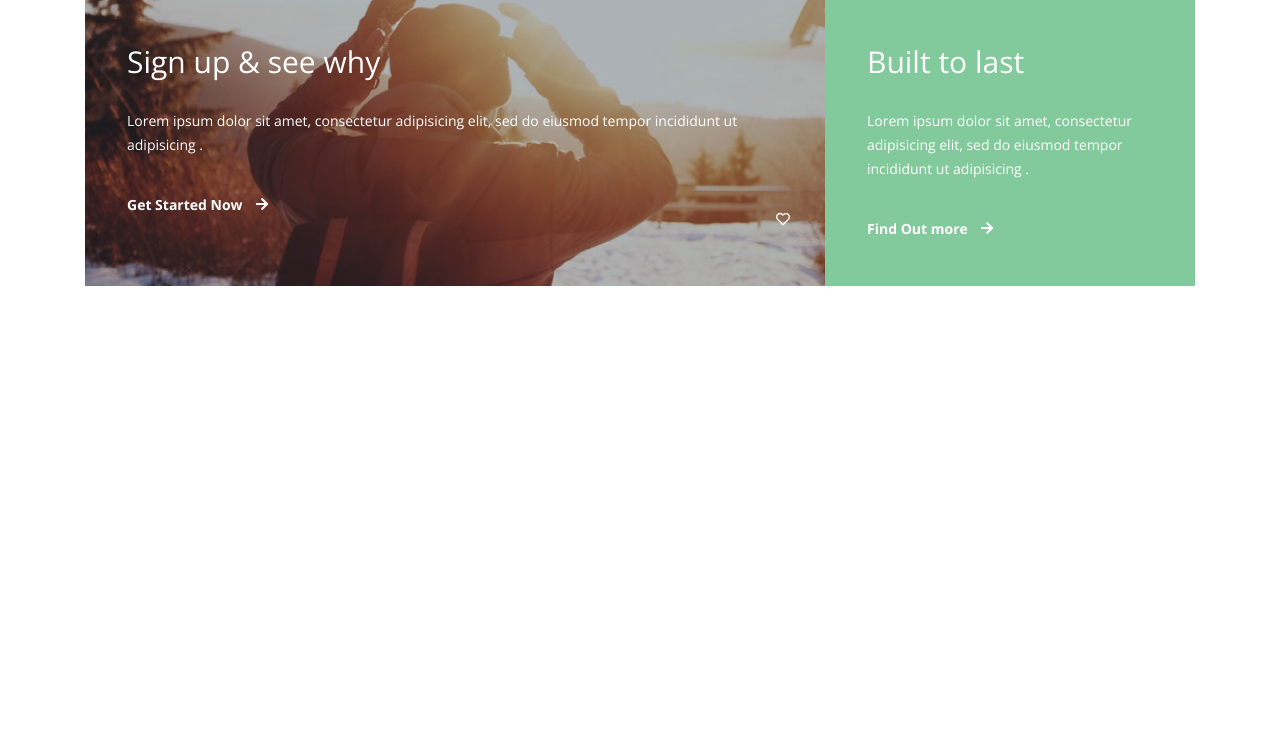
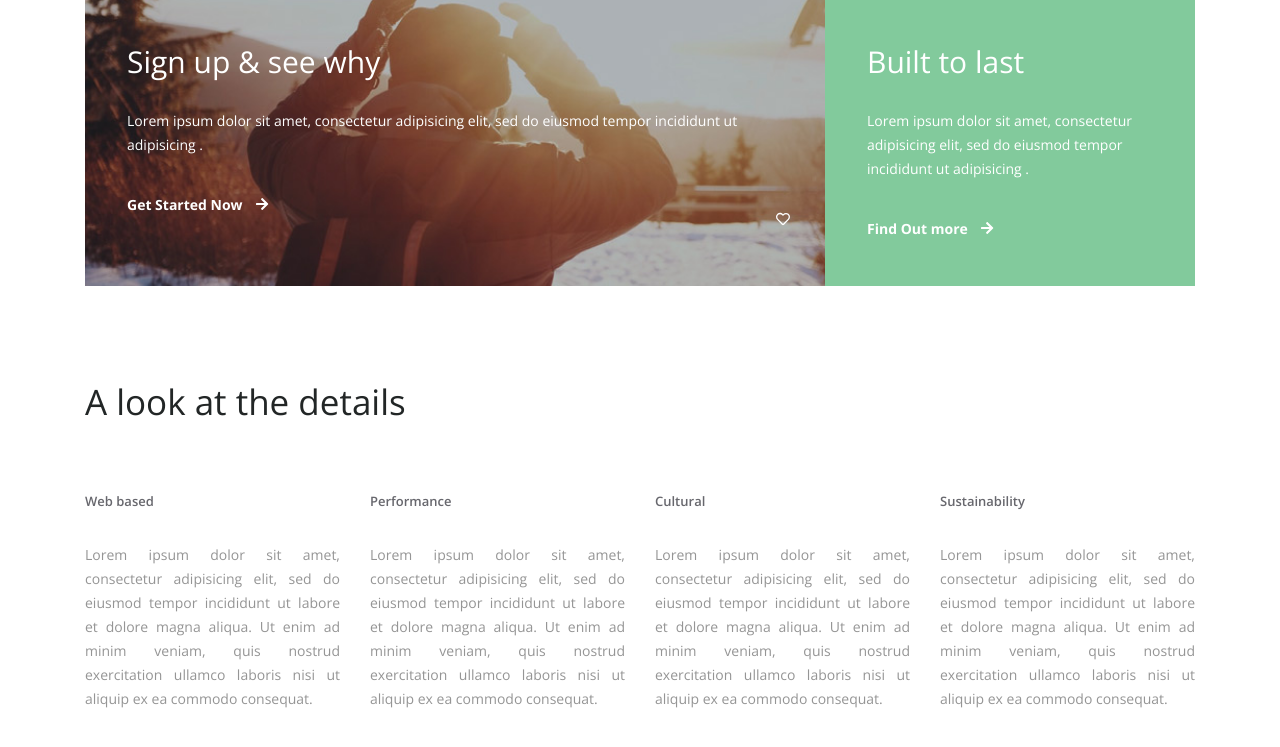
Before and after one commit to rifat-H/Take-bootstrap, a website built with Parcel: page src/index.html in a window 1280 px wide. Shown: the part 1655-2402 px from the top of the page. Before the commit the page ends 1941 px from the top, so only its background shows below. Built offline with nearby package versions, Linux system fonts and the light colour scheme.

Commit message:
details done

```diff
--- a/src/index.html
+++ b/src/index.html
@@ -170,7 +170,48 @@
     <!-- services end -->
 
     <!-- details start -->
-    <section class="details"></section>
+    <section class="details">
+        <div class="container">
+            <h1 class="title2">A look at the details</h1>
+
+            <div class="row">
+
+                <!-- one detail start -->
+                <div class="col-md-3">
+                    <h6>Web based</h6>
+                    <p>Lorem ipsum dolor sit amet, consectetur adipisicing elit, sed do eiusmod tempor incididunt ut
+                        labore et dolore magna aliqua. Ut enim ad minim veniam, quis nostrud exercitation ullamco
+                        laboris nisi ut aliquip ex ea commodo consequat.</p>
+                </div>
+                <!-- one detail end -->
+                <!-- one detail start -->
+                <div class="col-md-3">
+                    <h6>Performance</h6>
+                    <p>Lorem ipsum dolor sit amet, consectetur adipisicing elit, sed do eiusmod tempor incididunt ut
+                        labore et dolore magna aliqua. Ut enim ad minim veniam, quis nostrud exercitation ullamco
+                        laboris nisi ut aliquip ex ea commodo consequat.</p>
+                </div>
+                <!-- one detail end -->
+                <!-- one detail start -->
+                <div class="col-md-3">
+                    <h6>Cultural</h6>
+                    <p>Lorem ipsum dolor sit amet, consectetur adipisicing elit, sed do eiusmod tempor incididunt ut
+                        labore et dolore magna aliqua. Ut enim ad minim veniam, quis nostrud exercitation ullamco
+                        laboris nisi ut aliquip ex ea commodo consequat.</p>
+                </div>
+                <!-- one detail end -->
+                <!-- one detail start -->
+                <div class="col-md-3">
+                    <h6>Sustainability</h6>
+                    <p>Lorem ipsum dolor sit amet, consectetur adipisicing elit, sed do eiusmod tempor incididunt ut
+                        labore et dolore magna aliqua. Ut enim ad minim veniam, quis nostrud exercitation ullamco
+                        laboris nisi ut aliquip ex ea commodo consequat.</p>
+                </div>
+                <!-- one detail end -->
+
+            </div>
+        </div>
+    </section>
     <!-- details end -->
 
     <!-- power start -->
--- a/src/scss/_media.scss
+++ b/src/scss/_media.scss
@@ -15,6 +15,14 @@
     }
 
     // common class end
+
+
+    // <!-- services start -->
+    .services {
+        text-align: center;
+    }
+
+    // <!-- services end -->
 
 
 
@@ -64,8 +72,9 @@
 
 // Medium devices (tablets, 768px and up)
 @media (min-width: 768px) and (max-width: 991.98px) {
-      // banner start
-      .banner {
+
+    // banner start
+    .banner {
         .banner-right {
             top: 430px;
         }
@@ -77,6 +86,7 @@
 
 // Large devices (desktops, 992px and up)
 @media (min-width: 992px) and (max-width: 1199.98px) {
+
     // banner start
     .banner {
         .banner-right {
--- a/src/scss/_style.scss
+++ b/src/scss/_style.scss
@@ -87,6 +87,7 @@ body {
 
 // <!-- services start -->
 .services {
+    padding-bottom: 98px;
 
     .heart {
         display: flex;
@@ -160,7 +161,28 @@ body {
 // <!-- services end -->
 
 // <!-- details start -->
-.details {}
+.details {
+    padding-bottom: 160px;
+
+    h1 {
+        margin-bottom: 70px;
+    }
+
+    h6 {
+        font-size: 13px;
+        line-height: 24px;
+        color: #67676d;
+        font-weight: 600;
+        margin-bottom: 30px;
+    }
+
+    p {
+        font-size: 14px;
+        line-height: 24px;
+        color: #959595;
+        text-align: justify;
+    }
+}
 
 // <!-- details end -->
 
```
